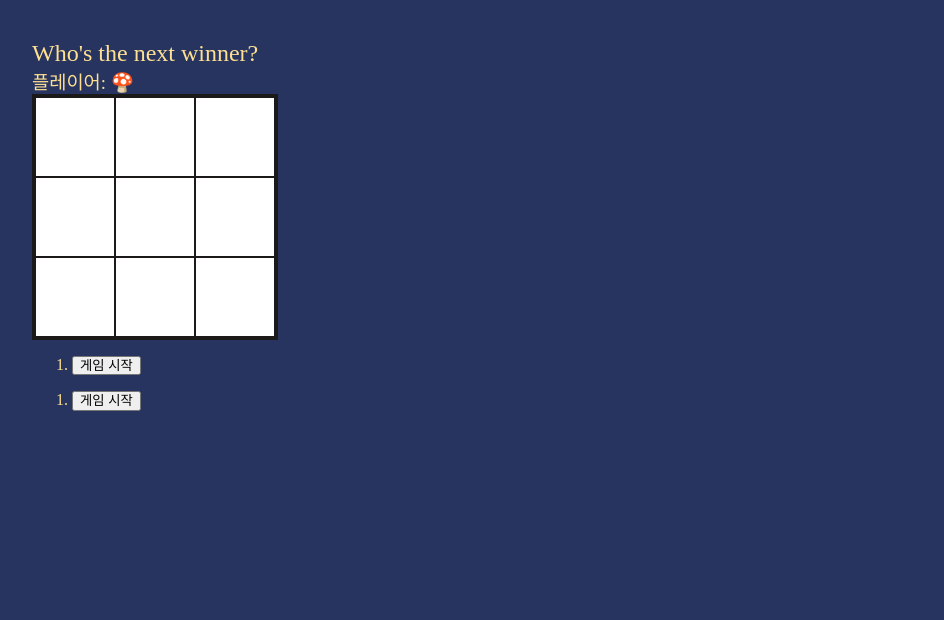
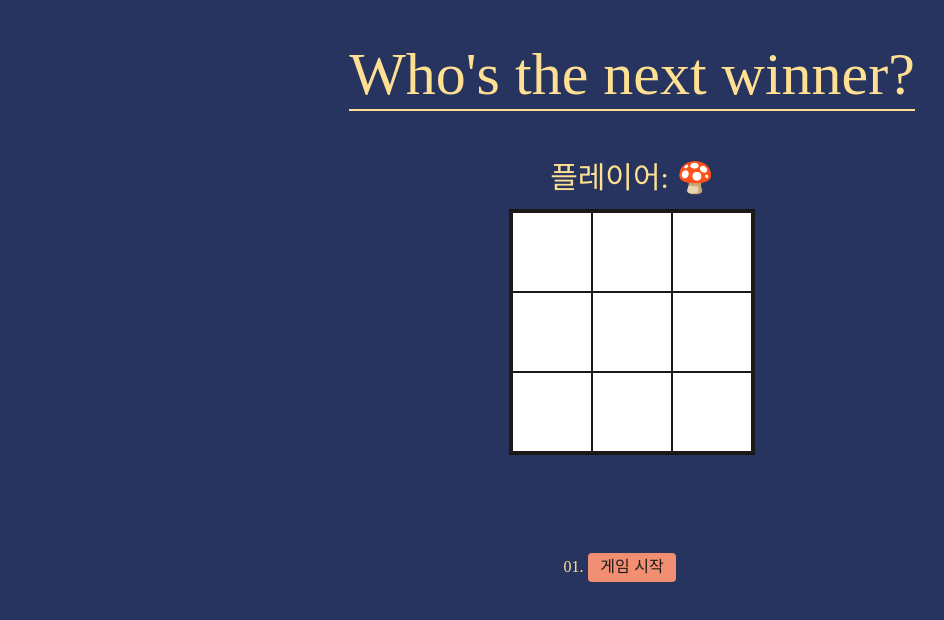
Before and after one commit to hammadam/react-homework, a React (Vite) app in the folder 04-tic-tac-toe-game/: page / in a window 1280 px wide. Shown: the top 620 px of the page, without its empty margins (8-952 px from the left). Built offline with nearby package versions, Linux system fonts and the light colour scheme.

Commit message:
feat: 다시 한 번! "틱택토 게임" 만들기 게임상태 업데이트, 각 컴포넌트 css 재연결,  화면(UI) 변경

```diff
--- a/04-tic-tac-toe-game/src/tic-tac-toe/Game.jsx
+++ b/04-tic-tac-toe-game/src/tic-tac-toe/Game.jsx
@@ -1,10 +1,11 @@
 import './styles/global.css';
+import S from './Game.module.css';
 import Board from './components/Board/Board';
 import History from './components/History/History';
 
 function Game() {
   return (
-    <div className="Game">
+    <div className={S.component}>
       <Board />
       <History />
     </div>
--- a/04-tic-tac-toe-game/src/tic-tac-toe/styles/Game.css
+++ b/04-tic-tac-toe-game/src/tic-tac-toe/Game.module.css
@@ -1,5 +1,6 @@
-.Game{
+.component{
   display:flex;
+  flex-flow:column;
   justify-content:center;
   gap:60px;
 
--- a/04-tic-tac-toe-game/src/tic-tac-toe/components/Board/Board.jsx
+++ b/04-tic-tac-toe-game/src/tic-tac-toe/components/Board/Board.jsx
@@ -1,15 +1,14 @@
 import Status from '../Status/Status';
 import Squares from '../Squares/Squares';
-import History from '../History/History';
+import S from './Board.module.css';
 
 function Board(){
 
   return(
-    <div className="Board">
-      <h2 className="Gametitle">Who&apos;s the next winner?</h2>
+    <div className={S.component}>
+      <h2>Who&apos;s the next winner?</h2>
       <Status />
       <Squares />
-      <History />
     </div>
   )
 }
--- a/04-tic-tac-toe-game/src/tic-tac-toe/components/Board/Board.module.css
+++ b/04-tic-tac-toe-game/src/tic-tac-toe/components/Board/Board.module.css
@@ -1,11 +1,13 @@
-.Board{
+.component{
   display:flex;
   flex-flow:column;
   align-items: center;
   gap:12px;
 
-
-  .Gametitle{
-    font-size:80px;
+  h2{
+    margin-bottom: 30px;
+    padding-bottom: 0px;
+    font-size:60px;
+    border-bottom: 2px solid var(--secondary-color);
   }
 }
--- a/04-tic-tac-toe-game/src/tic-tac-toe/components/History/History.jsx
+++ b/04-tic-tac-toe-game/src/tic-tac-toe/components/History/History.jsx
@@ -1,6 +1,8 @@
+import S from './History.module.css';
+
 function History(){
   return(
-    <div className="History">
+    <div className={S.component}>
       <ol>
         <li>
           <button type="button">게임 시작</button>
--- a/04-tic-tac-toe-game/src/tic-tac-toe/components/History/History.module.css
+++ b/04-tic-tac-toe-game/src/tic-tac-toe/components/History/History.module.css
@@ -1,4 +1,6 @@
-.History{
+.component{
+  display:flex;
+  justify-content: center;
   margin-top:38px;
   min-width:100px;
 
--- a/04-tic-tac-toe-game/src/tic-tac-toe/components/Square/Square.jsx
+++ b/04-tic-tac-toe-game/src/tic-tac-toe/components/Square/Square.jsx
@@ -6,6 +6,7 @@ Square.propTypes = {
   onPlay:func,
 };
 
+// 상태를 가지지 않는(Stateless) 컴포넌트
 function Square({ children, onPlay }) {
   // [파생된 상태]
   const isDisabled = !!children;
--- a/04-tic-tac-toe-game/src/tic-tac-toe/components/Squares/Squares.jsx
+++ b/04-tic-tac-toe-game/src/tic-tac-toe/components/Squares/Squares.jsx
@@ -3,31 +3,65 @@ import { INITIAL_SQUARES, PLAYER, PLAYER_COUNT } from '@/tic-tac-toe/constants';
 import Square from '../Square/Square';
 import S from './Squares.module.css';
 
+// 상태를 가지는(Stateful) 컴포넌트
 function Squares() {
-  // 게임상태
+  // ====== ⚫️🛑⚪️ === 게임상태 === ⚪️🛑⚫️ ======
+
+  // 게임판(9개의 말판) 상태를 나타내는 리액트의 상태 선언
   const [squares, setSquares] = useState(INITIAL_SQUARES);
 
-  // 게임 상태 업데이트 기능
-  const handlePlay = (index) => () => {
+
+
+  // ====== ⚫️🛑⚪️ === 게임 상태 업데이트 기능 === ⚪️🛑⚫️ ======
+
+  // 게임을 진행하는 함수
+  const playGame = (index) => {
+    // 게임 상태 변경 → 리액트에게 렌더 트리거(요청) → 리액트는 컴포넌트 다시 렌더링 → 렌더 트리 → 리액트 돔은 이전 렌더트리와 현재 렌더트리를 비교 → 차이가 발견되면 → 실제 DOM에 커밋(변경된 부분만 패치)
     console.log(`play game #${index}`);
+    setSquares((prevSquares) => {
+      // 다음번 컴포넌트 렌더링 시, 전달(계산)된 현재 시점의 상태 : 이전 스퀘어 집합을 순환해서
+      const nextSquares = prevSquares.map((square, squareIndex) => {
+
+      // 개별 스퀘어의 인덱스와 사용자 행동에 따라 선택된 인덱스를 비교한다.
+      // 만약 그 값이 동일하다면?
+      if(squareIndex === index){
+        return currentPlayer;
+      }
+      // 동일하지 않다면? 그냥 이전 값을 반환한다
+      return square;
+    });
+
+      // 반환된 값이 다음번 렌더링에서의 (스냅샷) 상태 값
+      return nextSquares;
+    })
 
   }
 
-  // 게임 파생된 상태
-
-  // 게임 순서
-  const gameIndex = squares.filter(Boolean).length % PLAYER_COUNT;
 
 
-  // 현재 게임 플레이어
-  const currentPlayer = gameIndex === 0 ? PLAYER.ONE : PLAYER.TWO;
+  // ====== ⚫️🛑⚪️ === 게임 파생된 상태 === ⚪️🛑⚫️ ======
+
+  // 게임 순서 (0, 1, 2, 3, ...)
+  const gameIndex = squares.filter(Boolean).length;
+
+
+  // 현재 게임 플레이어 ( [0] PLAYER.ONE ↔︎ [1] PLAYER.TWO )
+  // 첫번째 플레이어의 턴인가요?
+  const isPlayerOneTurn = gameIndex % PLAYER_COUNT === 0 ;
+
+  // 첫번째 플레이어의 턴이라면? PLAYER.ONE : 아니면 PLAYER.TWO
+  const currentPlayer = isPlayerOneTurn ? PLAYER.ONE : PLAYER.TWO;
+
+  console.log('렌더딩\n\n', {squares, gameIndex, currentPlayer});
+
 
 
   return (
     <div className={S.component}>
+      {/* 리액트 (JSX) 마크업 : 리스트 렌더링 */}
       {squares.map((square,index)=>{
         return(
-          <Square key={index} onPlay={handlePlay(index)}></Square>
+          <Square key={index} onPlay={() => playGame(index)}>{square}</Square>
         )
       })}
     </div>
--- a/04-tic-tac-toe-game/src/tic-tac-toe/components/Status/Status.jsx
+++ b/04-tic-tac-toe-game/src/tic-tac-toe/components/Status/Status.jsx
@@ -1,8 +1,10 @@
+import S from './Status.module.css';
+
 {/* <h3>👑의 승리!</h3> */}
 {/* <h3>무승부! 😅</h3> */}
 function Status(){
   return(
-    <h3 className="Status">플레이어: 🍄</h3>
+    <h3 className={S.component}>플레이어: 🍄</h3>
   )
 }
 
--- a/04-tic-tac-toe-game/src/tic-tac-toe/components/Status/Status.module.css
+++ b/04-tic-tac-toe-game/src/tic-tac-toe/components/Status/Status.module.css
@@ -1,3 +1,3 @@
-.Status{
+.component{
   font-size:30px;
 }
```
